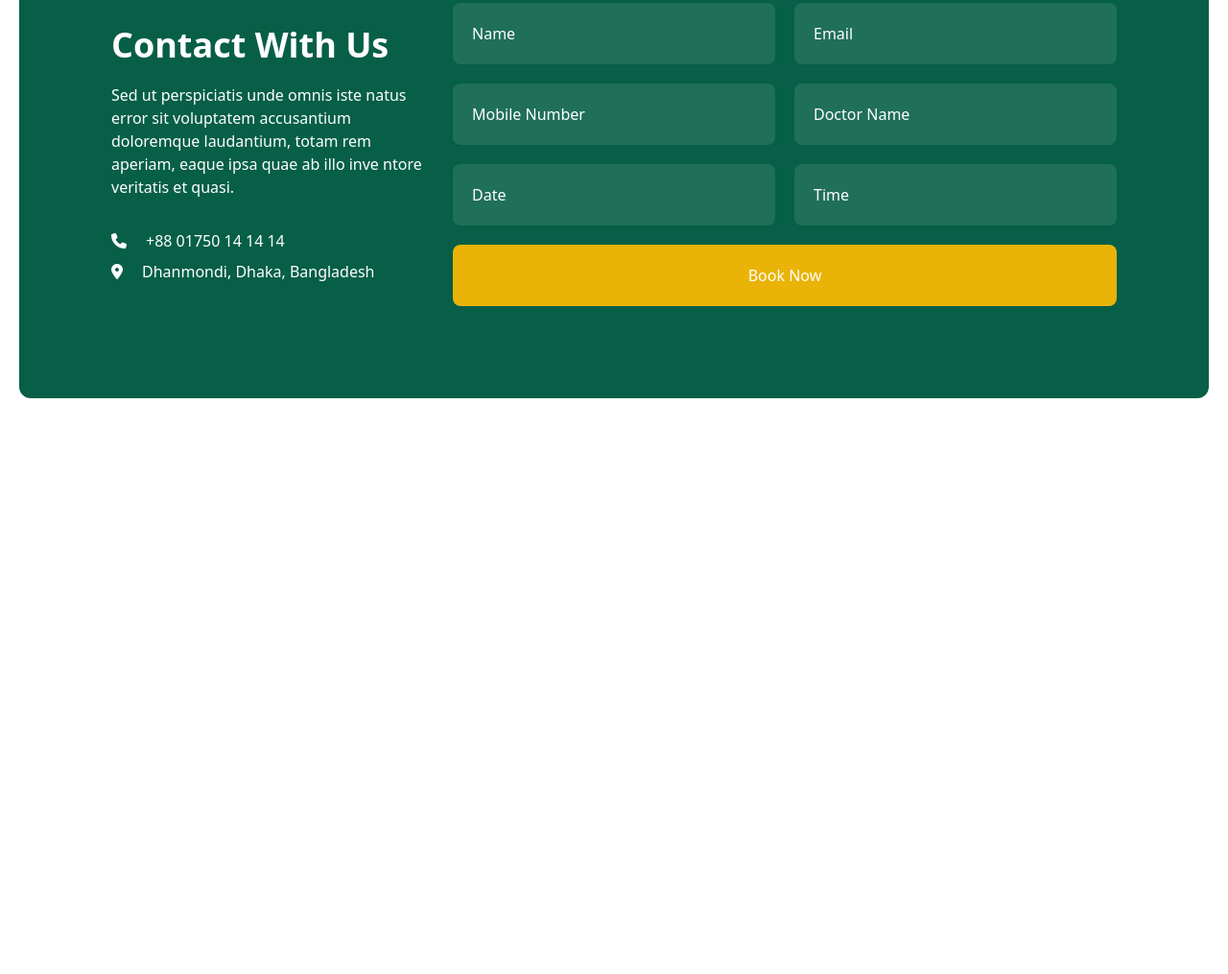
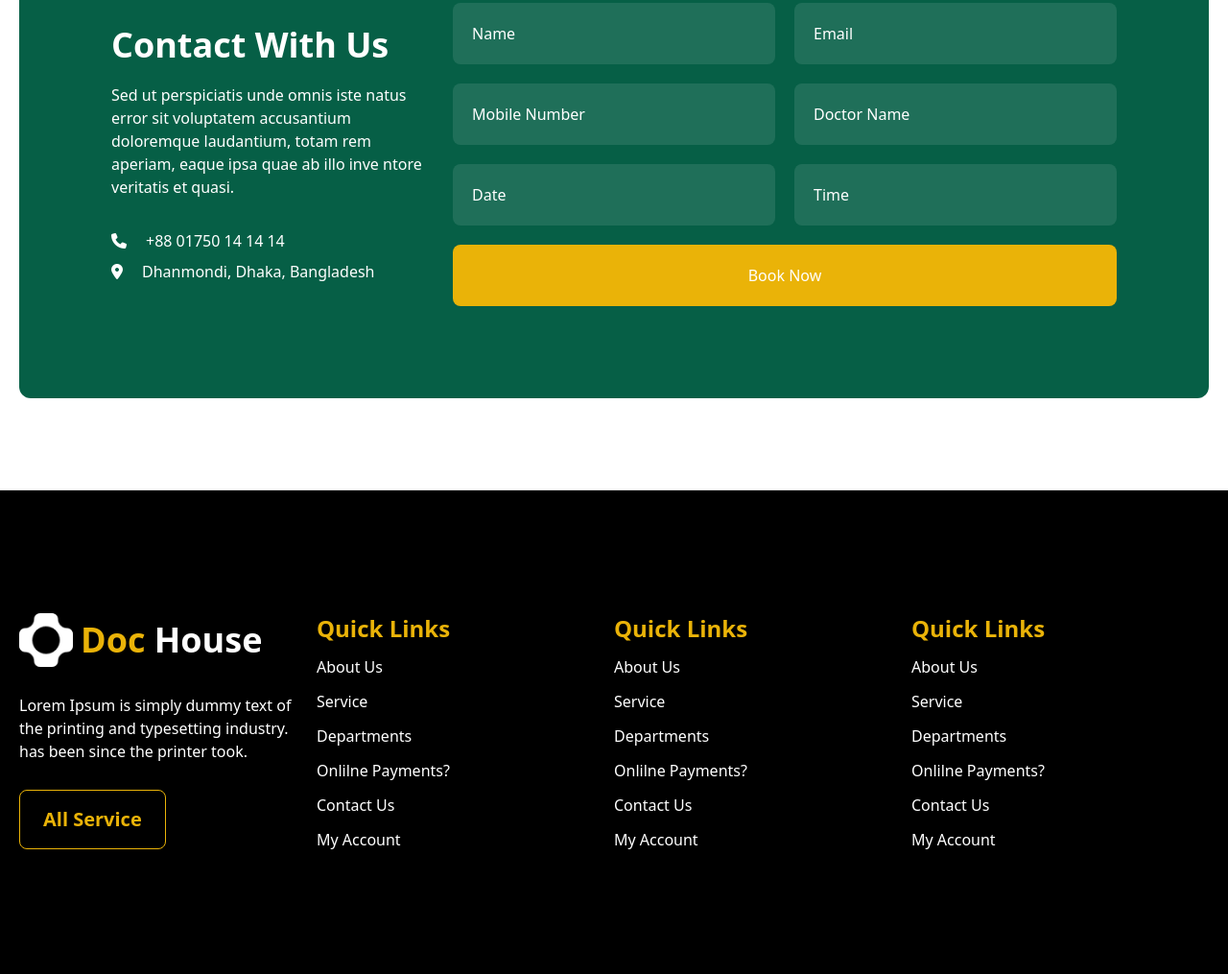
Before and after one commit to Imranhasanrimon/doc-house, a website built with Vite: page index.html in a window 1280 px wide. Shown: the part 3794-4809 px from the top of the page at 96% size. Before the commit the page ends 4209 px from the top, so only its background shows below. Built offline with nearby package versions, Linux system fonts and the light colour scheme.

Commit message:
footer markup is ready

```diff
--- a/index.html
+++ b/index.html
@@ -256,6 +256,52 @@
             </div>
         </section>
     </main>
+    <footer class="bg-black text-white py-32 mt-24">
+        <div class="max-w-7xl mx-auto px-5">
+            <div class="grid lg:grid-cols-4">
+                <div class="box">
+                    <div class="flex items-center gap-2">
+                        <img class="w-8 sm:w-12 md:w-14" src="./assets/images/image.png" alt="">
+                        <h2 class="text-2xl sm:text-3xl md:text-4xl  font-bold"><span class="text-yellow-500">Doc</span>
+                            House
+                        </h2>
+                    </div>
+                    <p class="my-7">Lorem Ipsum is simply dummy text of the printing and typesetting industry. has been
+                        since the printer
+                        took.</p>
+                    <button class="text-xl font-bold border border-yellow-500 text-yellow-500 py-4 px-6 rounded-lg ">All
+                        Service</button>
+                </div>
+                <ul class="box space-y-3 ">
+                    <li class="text-yellow-500 font-bold text-2xl">Quick Links</li>
+                    <li>About Us</li>
+                    <li>Service</li>
+                    <li>Departments</li>
+                    <li>Onlilne Payments?</li>
+                    <li>Contact Us</li>
+                    <li>My Account</li>
+                </ul>
+                <ul class="box space-y-3">
+                    <li class="text-yellow-500 font-bold text-2xl">Quick Links</li>
+                    <li>About Us</li>
+                    <li>Service</li>
+                    <li>Departments</li>
+                    <li>Onlilne Payments?</li>
+                    <li>Contact Us</li>
+                    <li>My Account</li>
+                </ul>
+                <ul class="box space-y-3">
+                    <li class="text-yellow-500 font-bold text-2xl">Quick Links</li>
+                    <li>About Us</li>
+                    <li>Service</li>
+                    <li>Departments</li>
+                    <li>Onlilne Payments?</li>
+                    <li>Contact Us</li>
+                    <li>My Account</li>
+                </ul>
+            </div>
+        </div>
+    </footer>
 
 </body>
 
```
